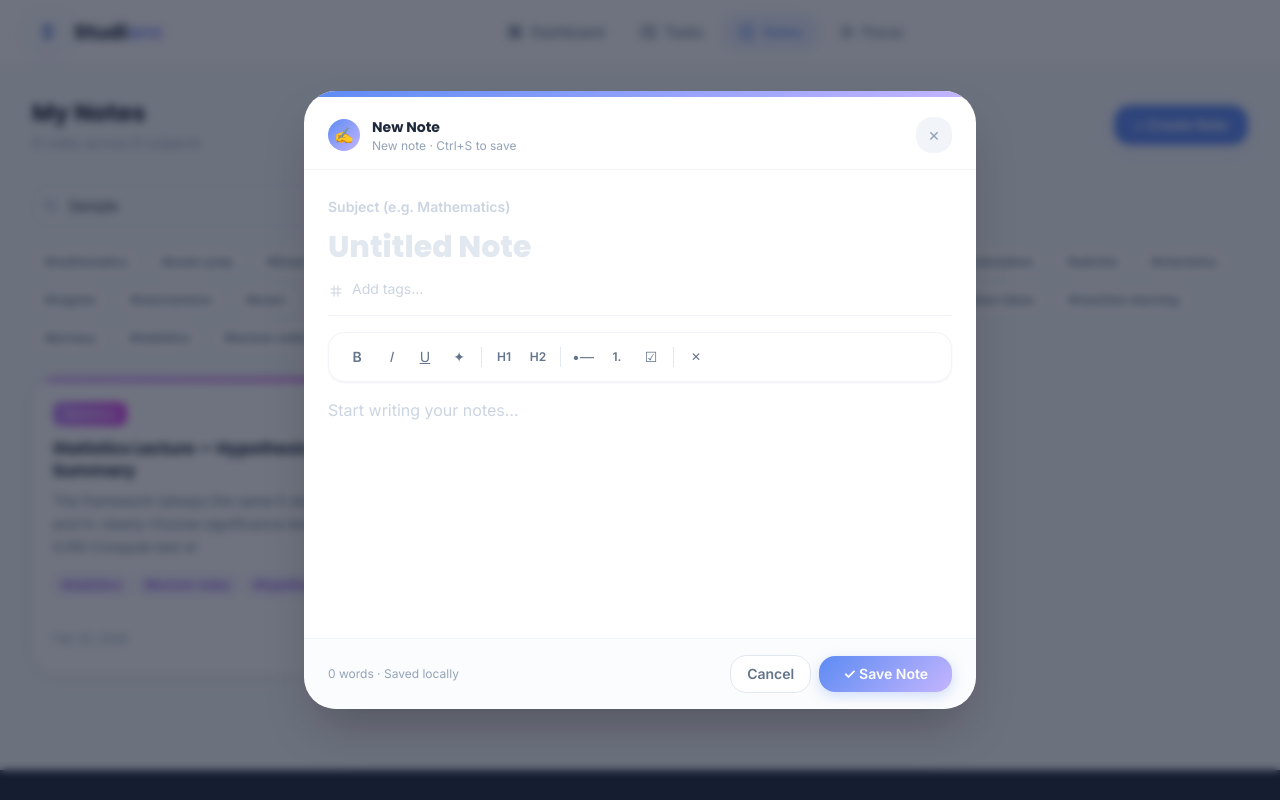
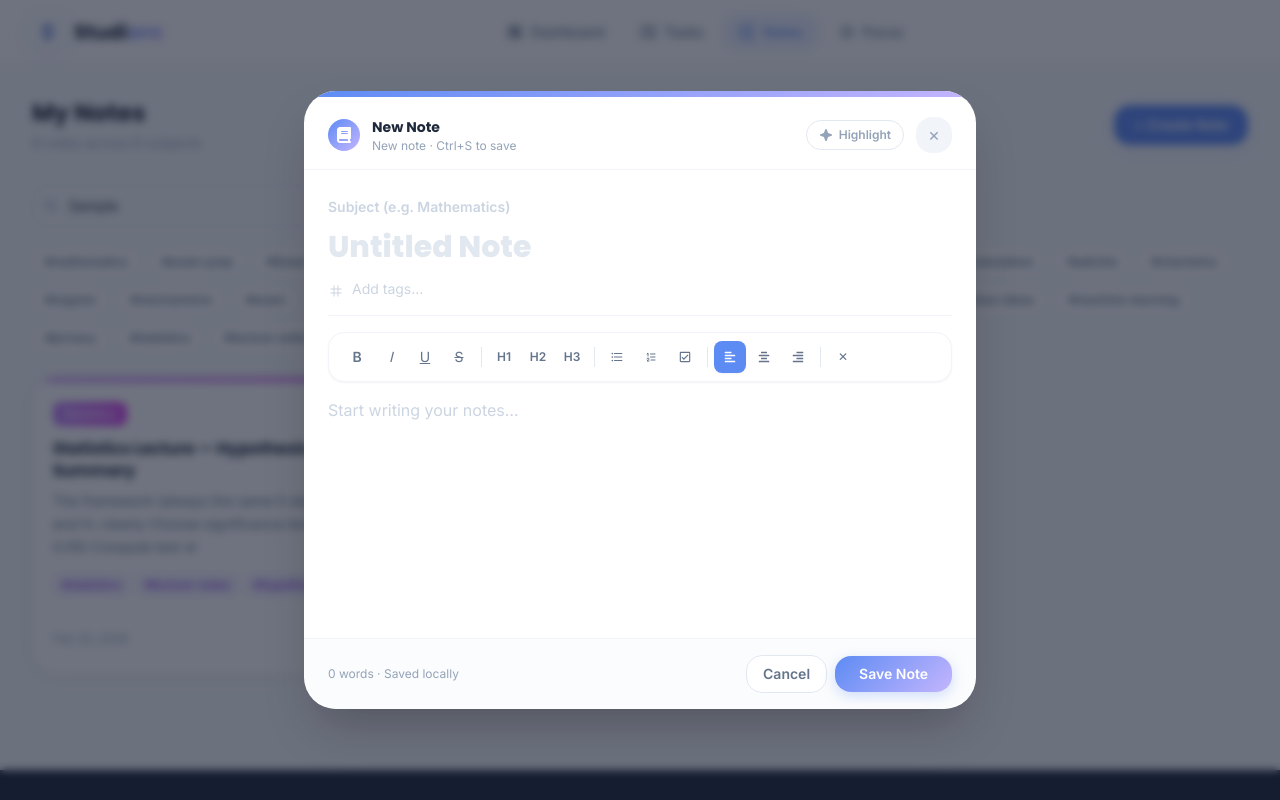
Before and after one commit to Vingorithm/studiora-wdc2026, a React (Vite) app: page /notes in a window 1280 px wide. Both pictures are taken after typing "Sample" into the empty fields and a click on the button "+ Create Note". Shown: the top 800 px of the page. Built offline with nearby package versions, Linux system fonts and the light colour scheme.

Commit message:
update:note format,button

```diff
--- a/src/components/BaseModal.jsx
+++ b/src/components/BaseModal.jsx
@@ -1,4 +1,3 @@
-// src/components/BaseModal.jsx
 import { useEffect, useRef, useCallback } from 'react'
 import { createPortal } from 'react-dom'
 
--- a/src/components/NewNoteModal.jsx
+++ b/src/components/NewNoteModal.jsx
@@ -1,7 +1,11 @@
-// src/components/NewNoteModal.jsx
-import { useRef, useState, useEffect } from 'react'
+import { useRef, useState, useEffect, useCallback } from 'react'
 import { LiaHashtagSolid } from 'react-icons/lia'
 import BaseModal from './BaseModal'
+import { FaBook } from 'react-icons/fa6'
+import { FaAlignLeft, FaAlignCenter, FaAlignRight } from 'react-icons/fa'
+import { MdOutlineCheckBox, MdFormatListBulleted } from 'react-icons/md'
+import { TbListNumbers } from 'react-icons/tb'
+import { PiStarFourFill } from 'react-icons/pi'
 
 // ─── Storage helpers ──────────────────────────────────────────────────────────
 const STORAGE_KEY = 'studiora_notes'
@@ -12,40 +16,94 @@ function saveNotes(notes) {
   localStorage.setItem(STORAGE_KEY, JSON.stringify(notes))
 }
 
-// ─── Formatting toolbar ───────────────────────────────────────────────────────
+// ─── Toolbar config ───────────────────────────────────────────────────────────
 const TOOLS = [
-  { cmd: 'bold',                label: 'B',  title: 'Bold',          style: 'font-bold'     },
-  { cmd: 'italic',              label: 'I',  title: 'Italic',        style: 'italic'        },
-  { cmd: 'underline',           label: 'U',  title: 'Underline',     style: 'underline'     },
-  { cmd: 'highlight',           label: '✦', title: 'Highlight',     style: ''              },
+  { cmd: 'bold', label: 'B', title: 'Bold', style: 'font-bold' },
+  { cmd: 'italic', label: 'I', title: 'Italic', style: 'italic' },
+  { cmd: 'underline', label: 'U', title: 'Underline', style: 'underline' },
+  { cmd: 'strikeThrough', label: 'S', title: 'Strikethrough', style: 'line-through' },
   { divider: true },
-  { cmd: 'h1',                  label: 'H1', title: 'Heading 1',     style: 'font-bold text-xs' },
-  { cmd: 'h2',                  label: 'H2', title: 'Heading 2',     style: 'font-bold text-xs' },
+  { cmd: 'h1', label: 'H1', title: 'Heading 1', style: 'font-bold text-xs' },
+  { cmd: 'h2', label: 'H2', title: 'Heading 2', style: 'font-bold text-xs' },
+  { cmd: 'h3', label: 'H3', title: 'Heading 3', style: 'font-bold text-xs' },
   { divider: true },
-  { cmd: 'insertUnorderedList', label: '•—', title: 'Bullet list',   style: 'text-sm'       },
-  { cmd: 'insertOrderedList',   label: '1.', title: 'Numbered list', style: 'text-xs font-bold' },
-  { cmd: 'checklist',           label: '☑', title: 'Checklist',     style: ''              },
+  { cmd: 'insertUnorderedList', label: <MdFormatListBulleted />, title: 'Bullet list', style: 'text-sm' },
+  { cmd: 'insertOrderedList', label: <TbListNumbers />, title: 'Numbered list', style: 'text-xs font-bold' },
+  { cmd: 'checklist', label: <MdOutlineCheckBox />, title: 'Checklist', style: '' },
   { divider: true },
-  { cmd: 'removeFormat',        label: '✕', title: 'Clear format',  style: 'text-xs'       },
+  { cmd: 'justifyLeft', label: <FaAlignLeft />, title: 'Align left', style: 'text-xs' },
+  { cmd: 'justifyCenter', label: <FaAlignCenter />, title: 'Align center', style: 'text-xs' },
+  { cmd: 'justifyRight', label: <FaAlignRight />, title: 'Align right', style: 'text-xs' },
+  { divider: true },
+  { cmd: 'removeFormat', label: '✕', title: 'Clear format', style: 'text-xs' },
 ]
 
-function NoteToolbar({ editorRef }) {
+// ─── Highlight toggle (note-level star) ───────────────────────────────────────
+function HighlightToggle({ highlighted, onChange }) {
+  return (
+    <button
+      type="button"
+      title={highlighted ? 'Remove highlight' : 'Mark as highlighted'}
+      aria-label={highlighted ? 'Remove highlight' : 'Mark note as highlighted'}
+      aria-pressed={highlighted}
+      onMouseDown={e => { e.preventDefault(); onChange(!highlighted) }}
+      className={`
+        flex items-center gap-1.5 px-3 py-1.5 rounded-xl text-xs font-semibold font-inter
+        border transition-all duration-200 select-none
+        focus-visible:outline-none focus-visible:ring-2 focus-visible:ring-amber-400/50
+        ${highlighted
+          ? 'bg-amber-400 border-amber-400 text-white shadow-[0_0_12px_rgba(251,191,36,0.55)]'
+          : 'bg-white border-slate-200 text-slate-400 hover:border-amber-300 hover:text-amber-500 hover:bg-amber-50'
+        }
+      `}
+    >
+      <PiStarFourFill className={`text-sm transition-transform duration-200 ${highlighted ? 'scale-110' : ''}`} />
+      <span>{highlighted ? 'Highlighted' : 'Highlight'}</span>
+    </button>
+  )
+}
+
+// ─── Formatting toolbar ───────────────────────────────────────────────────────
+function NoteToolbar({ editorRef, setHighlighted }) {
+  // Track selection changes to update active state
+  const [, forceUpdate] = useState(0)
+
+  useEffect(() => {
+    const onSelectionChange = () => forceUpdate(n => n + 1)
+    document.addEventListener('selectionchange', onSelectionChange)
+    return () => document.removeEventListener('selectionchange', onSelectionChange)
+  }, [])
+
   const exec = (cmd) => {
     const ed = editorRef.current
     if (!ed) return
     ed.focus()
-    if (cmd === 'highlight') { document.execCommand('hiliteColor', false, '#FEF9C3'); return }
-    if (cmd === 'h1')        { document.execCommand('formatBlock',  false, '<h1>');   return }
-    if (cmd === 'h2')        { document.execCommand('formatBlock',  false, '<h2>');   return }
+
+    if (cmd === 'h1') { document.execCommand('formatBlock', false, '<h1>'); forceUpdate(n => n + 1); return }
+    if (cmd === 'h2') { document.execCommand('formatBlock', false, '<h2>'); forceUpdate(n => n + 1); return }
+    if (cmd === 'h3') { document.execCommand('formatBlock', false, '<h3>'); forceUpdate(n => n + 1); return }
+
+    if (cmd === 'removeFormat') {
+      // 1. Reset heading block back to plain paragraph first
+      document.execCommand('formatBlock', false, '<p>')
+      // 2. Strip bold / italic / underline / strikethrough / font-size etc.
+      document.execCommand('removeFormat', false, null)
+      // 3. Strip highlight (backColor)
+      document.execCommand('backColor', false, 'transparent')
+      setHighlighted(false)
+      forceUpdate(n => n + 1)
+      return
+    }
+
     if (cmd === 'checklist') {
       const sel = window.getSelection()
       if (!sel?.rangeCount) return
       const range = sel.getRangeAt(0)
       const label = document.createElement('label')
-      label.className     = 'checklist-item'
+      label.className = 'checklist-item'
       label.contentEditable = 'false'
-      const cb  = document.createElement('input')
-      cb.type   = 'checkbox'
+      const cb = document.createElement('input')
+      cb.type = 'checkbox'
       cb.className = 'mr-2 accent-primary'
       const span = document.createElement('span')
       span.contentEditable = 'true'
@@ -55,19 +113,20 @@ function NoteToolbar({ editorRef }) {
       wrapper.appendChild(label)
       range.deleteContents()
       range.insertNode(wrapper)
-      range.collapse(false)
-      sel.removeAllRanges()
-      sel.addRange(range)
+      sel.collapse(wrapper, wrapper.childNodes.length)
       return
     }
+
     document.execCommand(cmd, false, null)
+    forceUpdate(n => n + 1)
   }
 
   const isActive = (cmd) => {
     try {
-      if (cmd === 'h1') return document.queryCommandValue('formatBlock') === 'h1'
-      if (cmd === 'h2') return document.queryCommandValue('formatBlock') === 'h2'
-      if (['highlight', 'checklist', 'removeFormat'].includes(cmd)) return false
+      if (cmd === 'h1') return document.queryCommandValue('formatBlock').toLowerCase() === 'h1'
+      if (cmd === 'h2') return document.queryCommandValue('formatBlock').toLowerCase() === 'h2'
+      if (cmd === 'h3') return document.queryCommandValue('formatBlock').toLowerCase() === 'h3'
+      if (['checklist', 'removeFormat'].includes(cmd)) return false
       return document.queryCommandState(cmd)
     } catch { return false }
   }
@@ -147,20 +206,22 @@ function TagInput({ tags, onChange }) {
 export default function NewNoteModal({ isOpen, onClose, editNote = null }) {
   const editorRef = useRef(null)
 
-  const [title,     setTitle]     = useState('')
-  const [subject,   setSubject]   = useState('')
-  const [tags,      setTags]      = useState([])
+  const [title, setTitle] = useState('')
+  const [subject, setSubject] = useState('')
+  const [tags, setTags] = useState([])
   const [wordCount, setWordCount] = useState(0)
-  const [saved,     setSaved]     = useState(false)
+  const [saved, setSaved] = useState(false)
+  const [highlighted, setHighlighted] = useState(false)
 
   // Populate fields when opening
   useEffect(() => {
     if (!isOpen) return
     setSaved(false)
-    const src = editNote || { title: '', subject: '', tags: [], content: '' }
+    const src = editNote || { title: '', subject: '', tags: [], content: '', highlighted: false }
     setTitle(src.title || '')
     setSubject(src.subject || '')
     setTags(src.tags || [])
+    setHighlighted(!!src.highlighted)   // ← restore highlight status from saved note
     setTimeout(() => {
       if (editorRef.current) {
         editorRef.current.innerHTML = src.content || ''
@@ -174,31 +235,33 @@ export default function NewNoteModal({ isOpen, onClose, editNote = null }) {
     setWordCount(text.trim().split(/\s+/).filter(Boolean).length)
   }
 
-  const handleSave = () => {
+  const handleSave = useCallback(() => {
     const content = editorRef.current?.innerHTML ?? ''
-    const notes   = loadNotes()
+    const notes = loadNotes()
     if (editNote) {
       saveNotes(notes.map(n =>
         String(n.id) === String(editNote.id)
-          ? { ...n, title: title || 'Untitled Note', subject, content, tags, updatedAt: new Date().toISOString() }
+          ? { ...n, title: title || 'Untitled Note', subject, content, tags, highlighted, updatedAt: new Date().toISOString() }
           : n
       ))
     } else {
       saveNotes([{
         id: Date.now(),
         title: title || 'Untitled Note',
-        subject, content, tags,
-        highlighted: false,
+        subject,
+        content,
+        tags,
+        highlighted,           // ← use actual state, not hardcoded false
         checklist: [],
-        createdAt:  new Date().toISOString(),
-        updatedAt:  new Date().toISOString(),
+        createdAt: new Date().toISOString(),
+        updatedAt: new Date().toISOString(),
       }, ...notes])
     }
     setSaved(true)
     setTimeout(onClose, 600)
-  }
+  }, [title, subject, tags, highlighted, editNote, onClose])
 
-  // Ctrl+S shortcut — ESC is handled by BaseModal
+  // Ctrl+S / Cmd+S shortcut
   useEffect(() => {
     if (!isOpen) return
     const onKey = (e) => {
@@ -206,7 +269,7 @@ export default function NewNoteModal({ isOpen, onClose, editNote = null }) {
     }
     window.addEventListener('keydown', onKey)
     return () => window.removeEventListener('keydown', onKey)
-  }, [isOpen, title, subject, tags]) // eslint-disable-line
+  }, [isOpen, handleSave])
 
   const headerSubtitle = saved
     ? '✓ Saved!'
@@ -214,14 +277,42 @@ export default function NewNoteModal({ isOpen, onClose, editNote = null }) {
 
   return (
     <BaseModal isOpen={isOpen} onClose={onClose} id="new-note" showAuroraBar>
-      {/* Header */}
-      <BaseModal.Header
-        id="new-note"
-        icon="✍️"
-        title={editNote ? 'Edit Note' : 'New Note'}
-        subtitle={headerSubtitle}
-        onClose={onClose}
-      />
+      {/* Header (custom — includes HighlightToggle) */}
+      <div className="flex items-center justify-between px-6 pt-5 pb-4 border-b border-slate-100 flex-shrink-0 gap-3">
+        {/* Left: icon + title/subtitle */}
+        <div className="flex items-center gap-3 min-w-0 flex-1">
+          <div
+            className="w-8 h-8 rounded-xl flex items-center justify-center text-white text-base flex-shrink-0"
+            style={{ background: 'linear-gradient(135deg,#5D8BF4,#C4B5FD)' }}
+            aria-hidden="true"
+          >
+            <FaBook />
+          </div>
+          <div className="min-w-0">
+            <h2
+              id="new-note-title"
+              className="text-sm font-bold font-poppins text-darkText leading-snug truncate"
+            >
+              {editNote ? 'Edit Note' : 'New Note'}
+            </h2>
+            <p className="text-xs text-slate-400 font-inter leading-none mt-0.5">
+              {headerSubtitle}
+            </p>
+          </div>
+        </div>
+
+        {/* Centre-right: Highlight toggle */}
+        <HighlightToggle highlighted={highlighted} onChange={setHighlighted} />
+
+        {/* Right: close */}
+        <button
+          onClick={onClose}
+          aria-label="Close dialog"
+          className="w-9 h-9 rounded-xl flex-shrink-0 flex items-center justify-center text-slate-400 hover:text-slate-700 bg-slate-100 hover:bg-slate-200 transition-all duration-150 text-lg leading-none focus-visible:ring-2 focus-visible:ring-primary/40 focus-visible:outline-none"
+        >
+          ×
+        </button>
+      </div>
 
       {/* Body */}
       <BaseModal.Body>
@@ -254,9 +345,14 @@ export default function NewNoteModal({ isOpen, onClose, editNote = null }) {
 
         <div className="border-t border-slate-100 mb-4" />
 
-        {/* Toolbar */}
-        <div className="mb-3">
-          <NoteToolbar editorRef={editorRef} />
+        {/* Toolbar + Highlight toggle */}
+        <div className="flex items-center gap-2 mb-3">
+          <div className="flex-1 min-w-0">
+            <NoteToolbar
+              editorRef={editorRef}
+              setHighlighted={setHighlighted}
+            />
+          </div>
         </div>
 
         {/* Editor */}
@@ -288,7 +384,7 @@ export default function NewNoteModal({ isOpen, onClose, editNote = null }) {
           className="text-sm font-semibold font-inter text-white px-6 py-2 rounded-xl hover:-translate-y-0.5 active:scale-95 transition-all duration-200 disabled:opacity-60 focus-visible:ring-2 focus-visible:ring-primary/40 focus-visible:outline-none"
           style={{ background: 'linear-gradient(135deg,#5D8BF4,#C4B5FD)', boxShadow: '0 4px 14px rgba(93,139,244,0.28)' }}
         >
-          {saved ? '✓ Saved!' : editNote ? '✓ Update Note' : '✓ Save Note'}
+          {saved ? '✓ Saved!' : editNote ? 'Update Note' : 'Save Note'}
         </button>
       </BaseModal.Footer>
     </BaseModal>
--- a/src/components/NoteCard.jsx
+++ b/src/components/NoteCard.jsx
@@ -1,4 +1,5 @@
 import { useState } from 'react'
+import { MdDelete, MdEdit } from 'react-icons/md'
 
 const subjectColors = [
   'from-blue-400 to-indigo-500',
@@ -48,13 +49,13 @@ export default function NoteCard({ note, onEdit, onDelete }) {
                   onClick={() => { onEdit(note); setShowMenu(false) }}
                   className="w-full text-left px-3 py-2 text-sm text-slate-600 hover:bg-slate-50 font-inter"
                 >
-                  ✏️ Edit
+                  <MdEdit/> Edit
                 </button>
                 <button
                   onClick={() => { onDelete(note.id); setShowMenu(false) }}
                   className="w-full text-left px-3 py-2 text-sm text-danger hover:bg-red-50 font-inter"
                 >
-                  🗑 Delete
+                  <MdDelete/> Delete
                 </button>
               </div>
             )}
--- a/src/pages/Tasks.jsx
+++ b/src/pages/Tasks.jsx
@@ -1,4 +1,3 @@
-// src/pages/Tasks.jsx
 import { useState, useEffect, useRef, useCallback } from "react";
 import usePageTitle from "../hooks/usePageTitle";
 import useFocusTrap from "../hooks/useFocusTrap";
```
Also changed, not shown: src/components/NoteViewModal.jsx (+0 -7 lines), src/pages/Notes.jsx (+7 -5 lines).
